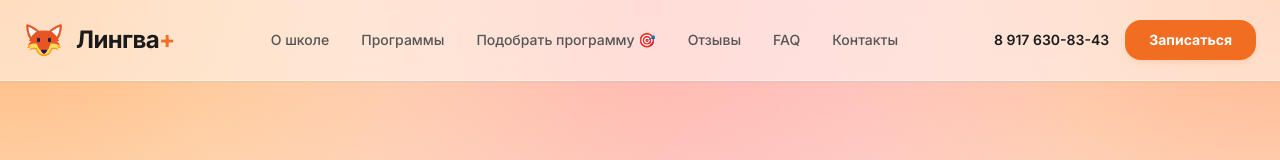
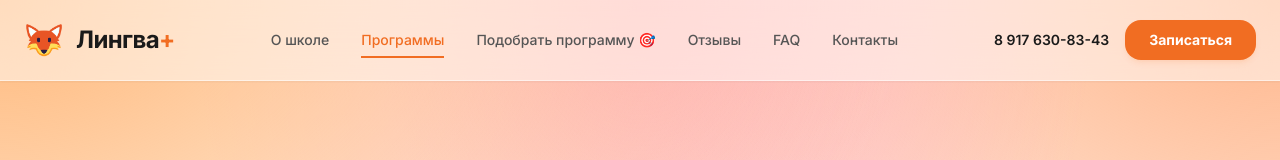
Before and after one commit to holyonetest/lingvaplus, a React (Vite) app: page / in a window 1280 px wide. Shown: the top 160 px of the page. Built offline with nearby package versions, Linux system fonts and the light colour scheme.

Commit message:
Ready for Safari testing

```diff
--- a/index.html
+++ b/index.html
@@ -19,7 +19,7 @@
     <link rel="preconnect" href="https://fonts.gstatic.com" crossorigin>
     <link href="https://fonts.googleapis.com/css2?family=Inter:wght@300;400;500;600;700;800&display=swap" rel="stylesheet">
   </head>
-  <body class="bg-white text-brand-dark antialiased font-sans overflow-x-hidden">
+  <body class="bg-white text-brand-dark antialiased font-sans overflow-x-clip">
     <div id="root"></div>
     <script type="module" src="/src/main.jsx"></script>
   </body>
--- a/src/App.jsx
+++ b/src/App.jsx
@@ -27,7 +27,7 @@ export default function App() {
   }
 
   return (
-    <div className="min-h-screen relative overflow-hidden">
+    <div className="min-h-screen relative overflow-clip">
       {/* Global Background Blobs */}
       <div className="bg-blobs fixed inset-0 pointer-events-none z-[-1]">
         <div className="absolute top-[10%] left-[-10%] w-[600px] h-[600px] rounded-full bg-brand-orangeLight/80 blur-[120px] animate-blob" />
--- a/src/components/Header.jsx
+++ b/src/components/Header.jsx
@@ -1,9 +1,31 @@
-import React, { useState } from 'react'
+import React, { useState, useEffect } from 'react'
 import { motion, AnimatePresence } from 'framer-motion'
 import { Menu, X } from 'lucide-react'
 
 export default function Header({ onOpenModal, onOpenOrgInfo }) {
   const [isOpen, setIsOpen] = useState(false)
+  const [activeSection, setActiveSection] = useState('')
+
+  useEffect(() => {
+    const observer = new IntersectionObserver(
+      (entries) => {
+        entries.forEach((entry) => {
+          if (entry.isIntersecting) {
+            setActiveSection(`#${entry.target.id}`)
+          }
+        })
+      },
+      { rootMargin: '-40% 0px -40% 0px' }
+    )
+
+    const sectionIds = ['why-us', 'programs', 'quiz', 'reviews', 'faq', 'contacts']
+    sectionIds.forEach((id) => {
+      const el = document.getElementById(id)
+      if (el) observer.observe(el)
+    })
+
+    return () => observer.disconnect()
+  }, [])
 
   const menuItems = [
     { label: 'О школе', href: '#why-us' },
@@ -33,7 +55,7 @@ export default function Header({ onOpenModal, onOpenOrgInfo }) {
   }
 
   return (
-    <header className="sticky top-0 z-40 glass-header">
+    <header className="sticky top-0 z-50 bg-white/80 backdrop-blur-md shadow-sm glass-header">
       <div className="max-w-7xl mx-auto px-6 h-20 flex items-center justify-between">
         {/* Logo */}
         <a href="#hero" className="flex items-center space-x-3 group">
@@ -66,7 +88,11 @@ export default function Header({ onOpenModal, onOpenOrgInfo }) {
                 key={item.label}
                 href={item.href}
                 onClick={(e) => handleScroll(e, item.href)}
-                className="text-sm font-medium text-brand-gray hover:text-brand-orange transition-colors relative py-2 after:content-[''] after:absolute after:bottom-0 after:left-0 after:w-0 after:h-0.5 after:bg-brand-orange hover:after:w-full after:transition-all after:duration-300"
+                className={`text-sm font-medium transition-colors relative py-2 after:content-[''] after:absolute after:bottom-0 after:left-0 after:h-0.5 after:transition-all after:duration-300 ${
+                  activeSection === item.href
+                    ? 'text-brand-orange after:w-full after:bg-brand-orange'
+                    : 'text-brand-gray hover:text-brand-orange after:w-0 after:bg-brand-orange hover:after:w-full'
+                }`}
               >
                 {item.label}
               </a>
@@ -130,7 +156,11 @@ export default function Header({ onOpenModal, onOpenOrgInfo }) {
                     key={item.label}
                     href={item.href}
                     onClick={(e) => handleScroll(e, item.href)}
-                    className="text-base font-medium text-brand-gray hover:text-brand-orange py-2 transition-colors border-b border-gray-50"
+                    className={`text-base font-medium py-2 transition-colors border-b border-gray-50 ${
+                      activeSection === item.href
+                        ? 'text-brand-orange'
+                        : 'text-brand-gray hover:text-brand-orange'
+                    }`}
                   >
                     {item.label}
                   </a>
--- a/src/components/WhyUs.jsx
+++ b/src/components/WhyUs.jsx
@@ -1,10 +1,24 @@
-import React from 'react'
+import React, { useState, useRef } from 'react'
 import { motion } from 'framer-motion'
 import { Heart, MessageSquare, TrendingUp, Users, Sun, BookOpen, Play } from 'lucide-react'
 import { Card, CardContent } from "@/components/ui/card"
 import { Button } from "@/components/ui/button"
 
 export default function WhyUs({ onOpenModal }) {
+  const [isPlaying, setIsPlaying] = useState(false)
+  const videoRef = useRef(null)
+
+  const togglePlay = () => {
+    if (videoRef.current) {
+      if (isPlaying) {
+        videoRef.current.pause()
+      } else {
+        videoRef.current.play()
+      }
+      setIsPlaying(!isPlaying)
+    }
+  }
+
   const advantages = [
     {
       title: 'Школа, куда дети ходят вприпрыжку',
@@ -91,13 +105,22 @@ export default function WhyUs({ onOpenModal }) {
             <h3 className="text-2xl font-extrabold text-brand-dark">Видеопрезентация школы Лингва+ 🎥</h3>
             <p className="text-sm text-brand-gray font-medium mt-2">Посмотрите небольшой видеоролик о том, как у нас проходят занятия и развиваются дети.</p>
           </div>
-          <div className="relative rounded-[2rem] overflow-hidden shadow-2xl shadow-brand-dark/10 border-[6px] border-white bg-brand-dark aspect-video group">
+          <div className="relative rounded-[2rem] overflow-hidden shadow-2xl shadow-brand-dark/10 border-[6px] border-white bg-brand-dark aspect-video group cursor-pointer" onClick={togglePlay}>
             <video
+              ref={videoRef}
               src={`${import.meta.env.BASE_URL}720p_ЛИНГВА_это.mp4`}
-              controls
               preload="metadata"
               className="w-full h-full object-cover"
+              onPlay={() => setIsPlaying(true)}
+              onPause={() => setIsPlaying(false)}
             />
+            {!isPlaying && (
+              <div className="absolute inset-0 bg-black/40 flex items-center justify-center transition-all duration-300">
+                <div className="w-20 h-20 bg-brand-orange/90 text-white rounded-full flex items-center justify-center shadow-xl shadow-brand-orange/20 transform group-hover:scale-110 transition-transform duration-300 backdrop-blur-sm">
+                  <Play size={40} className="ml-1.5 fill-white" />
+                </div>
+              </div>
+            )}
           </div>
         </motion.div>
 
--- a/src/index.css
+++ b/src/index.css
@@ -31,7 +31,7 @@
   }
 
   body {
-    @apply bg-brand-lightGray text-brand-dark antialiased overflow-x-hidden;
+    @apply bg-brand-lightGray text-brand-dark antialiased overflow-x-clip;
     /* Create a fixed global animated gradient mesh background */
     background:
       radial-gradient(at 0% 0%, hsla(28,100%,74%,1) 0, transparent 50%),
```
